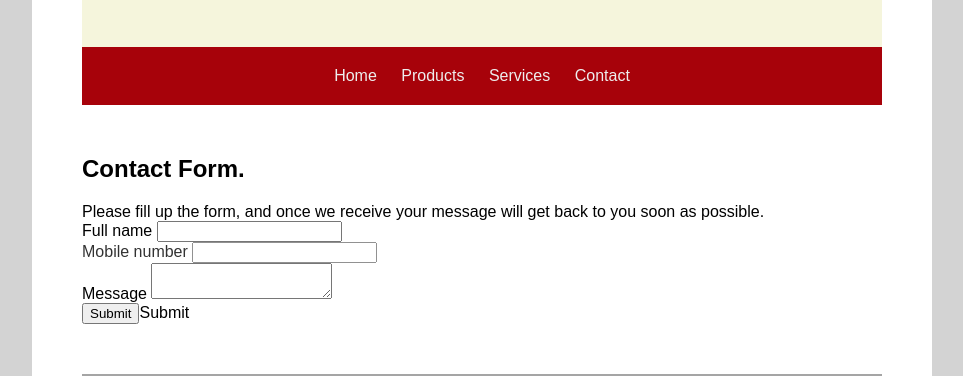
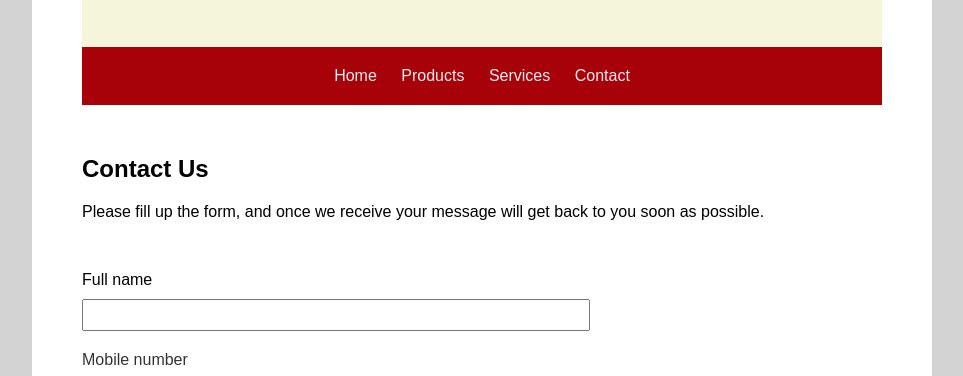
Before and after one commit to Tunde5/Project---Bakery, a plain HTML site: page Webiste/bakerysite/contact.html in a window 1280 px wide. Shown: the part 407-783 px from the top of the page, without its empty margins (158-1121 px from the left). Drawn offline with Linux system fonts and the light colour scheme.

Commit message:
Style contact form.

```diff
--- a/Webiste/bakerysite/assets/css/style.css
+++ b/Webiste/bakerysite/assets/css/style.css
@@ -64,3 +64,26 @@ nav a:hover {
   color: rgb(255, 255, 255);
 
 }
+
+form {
+  margin-top: 50px;
+}
+
+
+form div {
+  margin-top: 20px;
+  margin-bottom: 10px;
+}
+
+input {
+  width: 100%;
+  max-width: 500px;
+  /* height: 20px; */
+  line-height: 2;
+}
+
+textarea {
+  height: 200px;
+  width: 100%;
+  max-width: 500px;
+}
--- a/Webiste/bakerysite/contact.html
+++ b/Webiste/bakerysite/contact.html
@@ -40,24 +40,30 @@
   <!--Contact form--------------------------------->
 
   <div class="">
+
+    <h2 class="page_title">
+      Contact Us
+    </h2>
+
+    <div class="form_description">
+      Please fill up the form, and once we receive your message will get back to you soon as possible.
+    </div>
+
     <form action="post_office.py">
-      <h2 class="form_title">
-        Contact Form.
-      </h2>
-      <div class="form_description">
-        Please fill up the form, and once we receive your message will get back to you soon as possible.
-      </div>
       <div class="name">
-        <span>Full name</span> <input type="text" name="form_name" />
+        <div>Full name</div>
+        <input type="text" name="form_name" />
       </div>
       <div class="mobile">
-        <span>Mobile number</span> <input type="text" name="form_mobile" />
+        <div>Mobile number</div>
+        <input type="text" name="form_mobile" />
       </div>
       <div class="message">
-        <span>Message</span> <textarea name="form_message"></textarea>
+        <div>Message</div>
+        <textarea name="form_message"></textarea>
       </div>
       <div class="send">
-        <input type="submit">Submit</input>
+        <button type="submit">Submit</button>
       </div>
     </form>
 
```
Also changed, not shown: Docs/Documentation/Screenshots/Screenshot (31).png (added).
